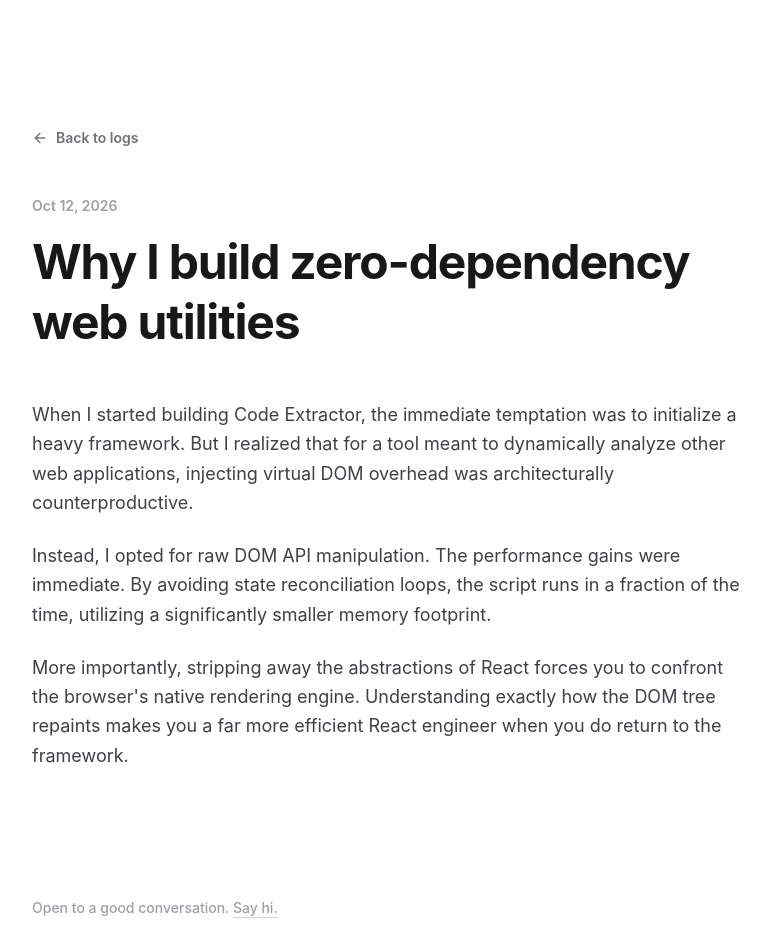
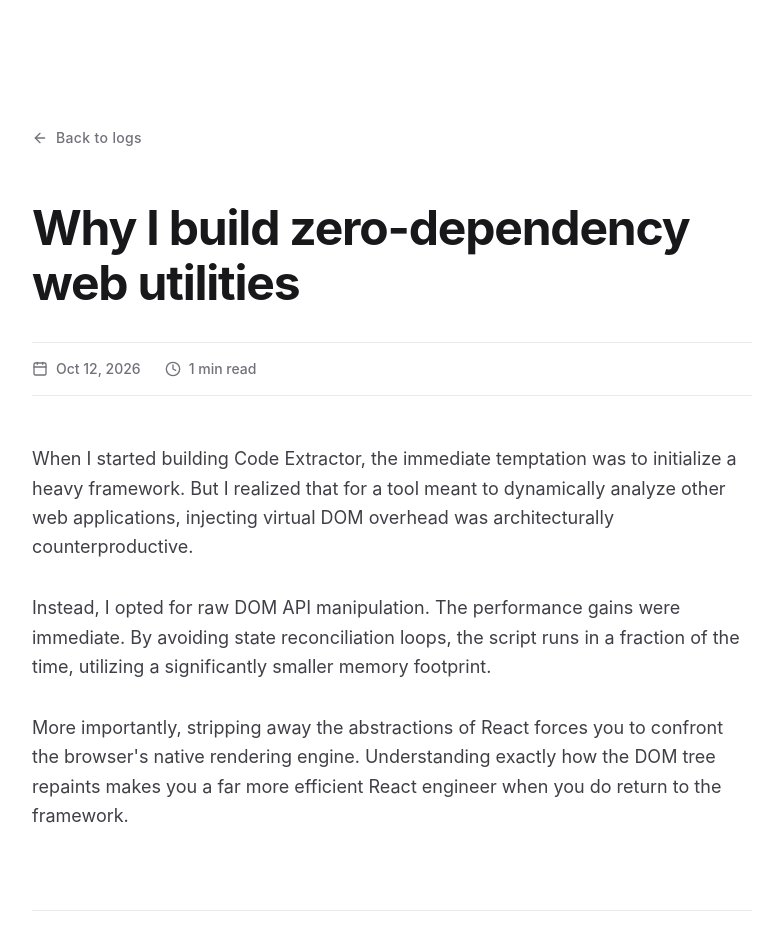
Before and after one commit to amanvite/amanvite.github.io, a React (Vite) app: page /blog/post-1 in a window 1280 px wide. Shown: the top 945 px of the page, without its empty margins (248-1031 px from the left). Built offline with nearby package versions, Linux system fonts and the light colour scheme.

Commit message:
page UI enhanced

```diff
--- a/src/pages/BlogPost.tsx
+++ b/src/pages/BlogPost.tsx
@@ -1,5 +1,5 @@
 import { useState, useEffect } from 'react';
-import { ArrowLeft } from 'lucide-react';
+import { ArrowLeft, Calendar, Clock } from 'lucide-react';
 import { Link, useParams } from 'react-router-dom';
 import { BLOG_POSTS } from '../data';
 
@@ -11,31 +11,62 @@ export default function BlogPost() {
 
   useEffect(() => {
     setIsMounted(true);
-    window.scrollTo(0, 0); // Reset scroll position when loading a new post
+    window.scrollTo(0, 0);
   }, [id]);
 
-  if (!post) return <div className="text-zinc-900 dark:text-white pt-20">Post not found.</div>;
+  if (!post) return <div className="text-zinc-900 pt-20">Post not found.</div>;
+
+  // Calculate estimated reading time
+  const wordCount = post.content.join(' ').split(' ').length;
+  const readTime = Math.ceil(wordCount / 200) || 1;
 
   return (
-    <div className={`transition-all duration-700 ease-out ${isMounted ? 'opacity-100 translate-y-0' : 'opacity-0 translate-y-4'}`}>
-      <Link to="/blog" className="flex items-center text-zinc-500 hover:text-zinc-900 dark:hover:text-white transition-colors mb-12 font-semibold text-sm group w-fit">
-        <ArrowLeft className="w-4 h-4 mr-2 transform group-hover:-translate-x-1 transition-transform" /> Back to logs
-      </Link>
+    <div className={`transition-all duration-700 ease-out max-w-3xl mx-auto ${isMounted ? 'opacity-100 translate-y-0' : 'opacity-0 translate-y-4'}`}>
+
+      {/* Refined Navigation */}
+      <div className="mb-12">
+        <Link to="/blog" className="inline-flex items-center text-sm font-medium text-zinc-500 hover:text-zinc-900 transition-colors group tracking-wide">
+          <ArrowLeft className="w-4 h-4 mr-2 group-hover:-translate-x-1 transition-transform" />
+          Back to logs
+        </Link>
+      </div>
 
       <article>
+        {/* Executive Post Header */}
         <header className="mb-12">
-          <div className="text-sm font-semibold text-zinc-400 dark:text-zinc-500 mb-4">{post.date}</div>
-          <h1 className="text-3xl md:text-5xl font-bold text-zinc-900 dark:text-white tracking-tight leading-tight transition-colors">
+          <h1 className="text-3xl md:text-5xl font-bold text-zinc-900 tracking-tight leading-[1.15] mb-8">
             {post.title}
           </h1>
+
+          {/* Metadata Row */}
+          <div className="flex flex-wrap items-center gap-6 text-sm text-zinc-500 border-y border-zinc-200/80 py-4 font-medium">
+            <div className="flex items-center gap-2">
+              <Calendar className="w-4 h-4" />
+              <span>{post.date}</span>
+            </div>
+            <div className="flex items-center gap-2">
+              <Clock className="w-4 h-4" />
+              <span>{readTime} min read</span>
+            </div>
+          </div>
         </header>
 
-        <div className="prose prose-zinc dark:prose-invert max-w-none text-zinc-700 dark:text-zinc-300 leading-relaxed space-y-6 md:text-lg">
+        {/* Content Body */}
+        <div className="prose prose-zinc max-w-none text-zinc-700 leading-relaxed text-base md:text-lg space-y-8">
           {post.content.map((paragraph, idx) => (
             <p key={idx}>{paragraph}</p>
           ))}
         </div>
       </article>
+
+      {/* Return to Top / Logs */}
+      <div className="mt-20 pt-8 border-t border-zinc-200/80">
+         <Link to="/blog" className="inline-flex items-center text-sm font-bold text-zinc-900 hover:text-emerald-600 transition-colors group uppercase tracking-wider">
+          <ArrowLeft className="w-4 h-4 mr-2 group-hover:-translate-x-1 transition-transform" />
+          Return to all posts
+        </Link>
+      </div>
+
     </div>
   );
 }
--- a/src/pages/Home.tsx
+++ b/src/pages/Home.tsx
@@ -75,21 +75,15 @@ export default function Home() {
             alt="Aman Verma"
             className="w-24 h-24 md:w-28 md:h-28 rounded-full object-cover border border-zinc-200 shadow-sm"
           />
-          <div className="absolute bottom-1 right-1 w-4 h-4 bg-emerald-500 border-[3px] border-white rounded-full z-20"></div>
         </div>
 
         <div>
-          <h1 className="text-3xl md:text-4xl font-bold text-zinc-900 tracking-tight mb-2">
+          <h1 className="text-3xl md:text-4xl font-bold text-zinc-900 tracking-tight mb-1">
             Aman Verma
           </h1>
-          <div className="flex flex-wrap items-center gap-4 text-base text-zinc-600 font-medium">
-            <span>Developer</span>
-            <span className="w-1 h-1 rounded-full bg-zinc-300 hidden md:block"></span>
-            <div className="flex items-center gap-2 px-2.5 py-1 bg-emerald-50 text-emerald-700 rounded-md border border-emerald-100/80">
-              <div className="w-1.5 h-1.5 rounded-full bg-emerald-500"></div>
-              <span className="text-[11px] font-bold tracking-wide uppercase">Available for Projects</span>
-            </div>
-          </div>
+          <p className="text-lg text-zinc-500 font-medium">
+            Developer
+          </p>
         </div>
       </header>
 
```
